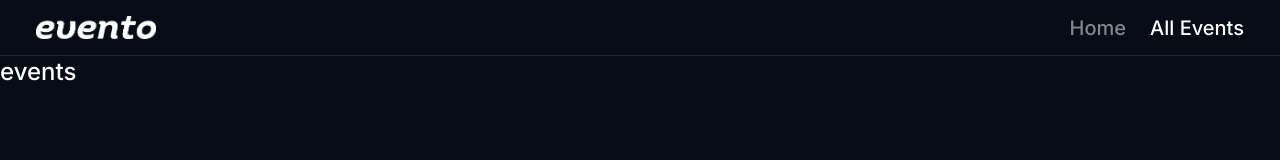
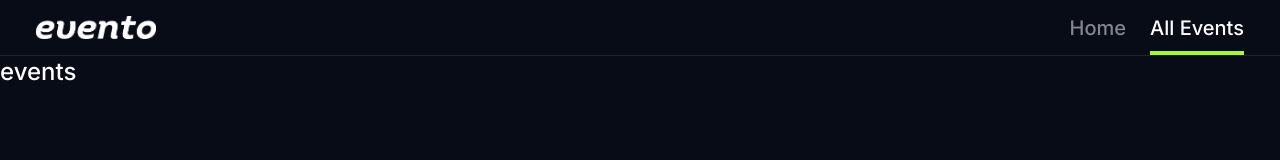
Before and after one commit to aminetiouk/evento, a Next.js app: page /events/all in a window 1280 px wide. Shown: the top 160 px of the page. Built offline with nearby package versions, Linux system fonts and the light colour scheme.

Commit message:
feat(header): add motion animation for active navigation state

```diff
--- a/src/components/header.tsx
+++ b/src/components/header.tsx
@@ -1,17 +1,20 @@
-import Link from "next/link";
-import Logo from "./logo";
-import clsx from "clsx";
-import { usePathname } from "next/navigation";
+'use client';
+
+import Link from 'next/link';
+import Logo from './logo';
+import clsx from 'clsx';
+import { usePathname } from 'next/navigation';
+import { motion } from 'framer-motion';
 
 const routes = [
   {
-    name: "Home",
-    path: "/",
+    name: 'Home',
+    path: '/'
   },
   {
-    name: "All Events",
-    path: "/events/all",
-  },
+    name: 'All Events',
+    path: '/events/all'
+  }
 ];
 
 export default function Header() {
@@ -29,23 +32,34 @@
       "
     >
       <Logo />
-      <nav>
+      <nav className="h-full">
         <ul
           className="
             flex
             text-xl
             gap-x-6
+            h-full
           "
         >
-          {routes.map((route) => (
+          {routes.map(route => (
             <li
               key={route.path}
-              className={clsx("transition hover:text-white", {
-                "text-white": activePathname === route.path,
-                "text-white/50": activePathname !== route.path,
-              })}
+              className={clsx(
+                'transition relative flex items-center hover:text-white',
+                {
+                  'text-white': activePathname === route.path,
+                  'text-white/50': activePathname !== route.path
+                }
+              )}
             >
               <Link href={route.path}>{route.name}</Link>
+
+              {activePathname === route.path && (
+                <motion.div
+                  layoutId="h-active-link"
+                  className="bg-accent h-1 w-full absolute bottom-0"
+                ></motion.div>
+              )}
             </li>
           ))}
         </ul>
```
